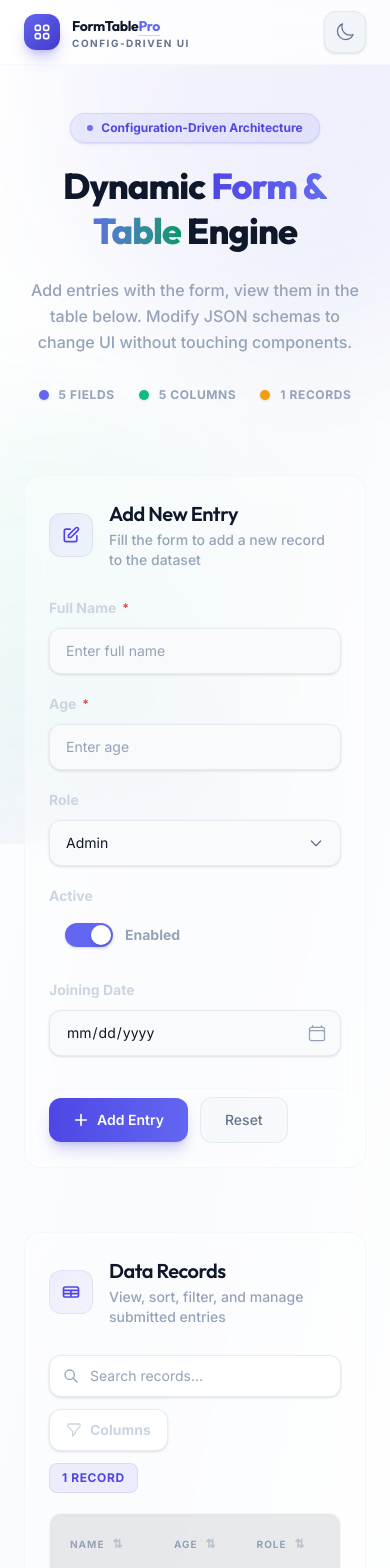
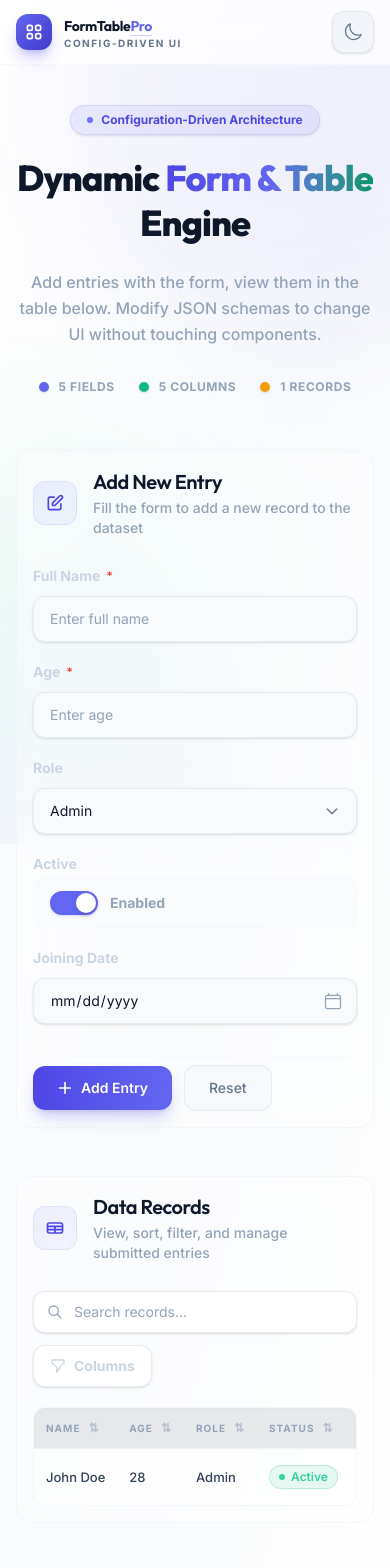
Before and after one commit to Suraj231194/Catalys-Dynamic-Form-Table-Engine, a React (Vite) app: page / in a window 390 px wide. Shown: the top 1568 px of the page. Built offline with nearby package versions, Linux system fonts and the light colour scheme.

Commit message:
feat: Enhance responsiveness across the application and fix table horizontal scrolling for mobile view

```diff
--- a/src/components/Form/FormField.tsx
+++ b/src/components/Form/FormField.tsx
@@ -157,7 +157,7 @@ export function FormField({
 
       case 'checkbox':
         return (
-          <div className="w-full h-[50px] px-4 flex items-center bg-surface-900 rounded-xl bg-transparent dark:bg-transparent">
+          <div className="w-full min-h-[50px] py-2 px-4 flex items-center bg-surface-900/50 rounded-xl border border-surface-800/50 dark:border-transparent">
             <label htmlFor={fieldId} className="inline-flex items-center gap-3 cursor-pointer group select-none">
               <button
                 id={fieldId}
@@ -234,7 +234,7 @@ export function FormField({
   return (
     <div className="space-y-2.5">
       {field.type !== 'checkbox' ? (
-        <label htmlFor={fieldId} className="flex items-center gap-1.5 text-sm font-bold text-surface-600 dark:text-surface-300 transition-colors">
+        <label htmlFor={fieldId} className="flex items-center flex-wrap gap-1.5 text-sm font-bold text-surface-600 dark:text-surface-300 transition-colors">
           {field.label}
           {field.required && <span className="text-danger-500 dark:text-danger-400 text-xs">*</span>}
         </label>
@@ -248,15 +248,15 @@ export function FormField({
       {renderInput()}
 
       {hasError && (
-        <p className="flex items-center gap-1.5 text-xs font-medium text-danger-500 dark:text-danger-400 mt-1.5 animate-in slide-in-from-top-1">
-          <svg className="w-3.5 h-3.5 shrink-0" fill="currentColor" viewBox="0 0 20 20">
+        <p className="flex items-start gap-1.5 text-xs font-medium text-danger-500 dark:text-danger-400 mt-1.5 animate-in slide-in-from-top-1 leading-relaxed">
+          <svg className="w-3.5 h-3.5 shrink-0 mt-0.5" fill="currentColor" viewBox="0 0 20 20">
             <path
               fillRule="evenodd"
               d="M18 10a8 8 0 11-16 0 8 8 0 0116 0zm-7 4a1 1 0 11-2 0 1 1 0 012 0zm-1-9a1 1 0 00-1 1v4a1 1 0 102 0V6a1 1 0 00-1-1z"
               clipRule="evenodd"
             />
           </svg>
-          {error}
+          <span className="flex-1">{error}</span>
         </p>
       )}
     </div>
--- a/src/components/Layout/Layout.tsx
+++ b/src/components/Layout/Layout.tsx
@@ -17,7 +17,7 @@ export function Layout({ children }: LayoutProps) {
 
       {/* Header */}
       <header className="sticky top-0 z-50 border-b border-surface-800/60 bg-surface-950/80 backdrop-blur-xl">
-        <div className="max-w-6xl mx-auto px-6 lg:px-8">
+        <div className="max-w-6xl mx-auto px-4 sm:px-6 lg:px-8">
           <div className="flex items-center justify-between h-16">
             <div className="flex items-center gap-3">
               <div className="flex items-center justify-center w-9 h-9 rounded-xl bg-gradient-to-br from-primary-500 to-primary-700 shadow-lg shadow-primary-600/30">
@@ -47,13 +47,13 @@ export function Layout({ children }: LayoutProps) {
       </header>
 
       {/* Main Content */}
-      <main className="relative max-w-6xl mx-auto px-6 lg:px-8 py-10 space-y-16">
+      <main className="relative max-w-6xl mx-auto px-4 sm:px-6 lg:px-8 py-8 md:py-10 space-y-12 md:space-y-16">
         {children}
       </main>
 
       {/* Footer */}
       <footer className="relative border-t border-surface-800/50 mt-12 bg-surface-950/30 backdrop-blur-sm">
-        <div className="max-w-6xl mx-auto px-6 lg:px-8 py-8">
+        <div className="max-w-6xl mx-auto px-4 sm:px-6 lg:px-8 py-8">
           <div className="flex flex-col sm:flex-row items-center justify-between gap-4 text-[11px] text-surface-400">
             <p className="font-medium">Built with React 19 · TypeScript · TailwindCSS 4 · TanStack Table</p>
             <div className="flex items-center gap-4">
--- a/src/components/Table/DataTable.tsx
+++ b/src/components/Table/DataTable.tsx
@@ -122,7 +122,7 @@ export function DataTable({ config, data, onDeleteRow }: DataTableProps) {
         <div className="relative">
           <button
             onClick={() => setShowColumnMenu(!showColumnMenu)}
-            className="inline-flex items-center gap-2 px-4 py-2.5 rounded-xl bg-surface-950 dark:bg-surface-800/70 border border-surface-700/80 text-surface-600 dark:text-surface-300 text-sm font-bold hover:bg-surface-100 dark:hover:bg-surface-700/70 hover:text-surface-50 dark:hover:text-white hover:border-surface-600 transition-all duration-200 cursor-pointer shadow-sm dark:shadow-none"
+            className="w-full sm:w-auto inline-flex items-center justify-center gap-2 px-4 py-2.5 rounded-xl bg-surface-950 dark:bg-surface-800/70 border border-surface-700/80 text-surface-600 dark:text-surface-300 text-sm font-bold hover:bg-surface-100 dark:hover:bg-surface-700/70 hover:text-surface-50 dark:hover:text-white hover:border-surface-600 transition-all duration-200 cursor-pointer shadow-sm dark:shadow-none"
           >
             <svg className="w-4 h-4" fill="none" viewBox="0 0 24 24" stroke="currentColor" strokeWidth={2}>
               <path strokeLinecap="round" strokeLinejoin="round" d="M3 4a1 1 0 011-1h16a1 1 0 011 1v2.586a1 1 0 01-.293.707l-6.414 6.414a1 1 0 00-.293.707V17l-4 4v-6.586a1 1 0 00-.293-.707L3.293 7.293A1 1 0 013 6.586V4z" />
@@ -160,14 +160,14 @@ export function DataTable({ config, data, onDeleteRow }: DataTableProps) {
         </div>
 
         {/* Record count */}
-        <div className="px-3 py-1.5 rounded-lg bg-primary-500/10 text-primary-600 dark:text-primary-300 text-xs font-black border border-primary-500/15 uppercase tracking-wider">
+        <div className="hidden sm:block px-3 py-1.5 rounded-lg bg-primary-500/10 text-primary-600 dark:text-primary-300 text-xs font-black border border-primary-500/15 uppercase tracking-wider">
           {table.getFilteredRowModel().rows.length} {table.getFilteredRowModel().rows.length !== 1 ? 'Records' : 'Record'}
         </div>
       </div>
 
       {/* Table */}
       <div className="overflow-x-auto rounded-xl border border-surface-800/80 bg-surface-950/30 dark:bg-surface-900/30 backdrop-blur-sm shadow-inner shadow-black/[0.02]">
-        <table className="w-full text-sm">
+        <table className="w-full min-w-max text-sm">
           <thead>
             {table.getHeaderGroups().map((headerGroup) => (
               <tr key={headerGroup.id} className="border-b border-surface-800/80">
@@ -175,7 +175,7 @@ export function DataTable({ config, data, onDeleteRow }: DataTableProps) {
                   <th
                     key={header.id}
                     onClick={header.column.getCanSort() ? header.column.getToggleSortingHandler() : undefined}
-                    className={`px-5 py-4 text-left text-[10px] font-black uppercase tracking-[0.1em] text-surface-500 dark:text-surface-400 bg-surface-100/10 dark:bg-surface-900/60 ${
+                    className={`px-3 py-3 md:px-5 md:py-4 text-left text-[10px] font-black uppercase tracking-[0.1em] text-surface-500 dark:text-surface-400 bg-surface-100/10 dark:bg-surface-900/60 whitespace-nowrap ${
                       header.column.getCanSort() ? 'cursor-pointer select-none hover:text-primary-600 dark:hover:text-surface-200 transition-colors' : ''
                     }`}
                   >
@@ -213,7 +213,7 @@ export function DataTable({ config, data, onDeleteRow }: DataTableProps) {
               table.getRowModel().rows.map((row) => (
                 <tr key={row.id} className="hover:bg-surface-100/50 dark:hover:bg-surface-800/30 transition-all duration-150 group">
                   {row.getVisibleCells().map((cell) => (
-                    <td key={cell.id} className="px-5 py-4 text-surface-200 dark:text-surface-200 whitespace-nowrap font-medium text-sm transition-colors group-hover:text-surface-50">
+                    <td key={cell.id} className="px-3 py-3 md:px-5 md:py-4 text-surface-200 dark:text-surface-200 whitespace-nowrap font-medium text-[13px] md:text-sm transition-colors group-hover:text-surface-50">
                       {flexRender(cell.column.columnDef.cell, cell.getContext())}
                     </td>
                   ))}
--- a/src/components/UI/SectionCard.tsx
+++ b/src/components/UI/SectionCard.tsx
@@ -9,7 +9,7 @@ interface SectionCardProps {
 
 export function SectionCard({ title, subtitle, icon, children }: SectionCardProps) {
   return (
-    <section className="rounded-2xl border border-surface-800/80 dark:border-surface-800/70 bg-surface-950/40 dark:bg-surface-900/50 backdrop-blur-md p-6 md:p-8 shadow-xl shadow-surface-950/5 dark:shadow-black/20 transition-all duration-300 hover:border-primary-500/30">
+    <section className="rounded-2xl border border-surface-800/80 dark:border-surface-800/70 bg-surface-950/40 dark:bg-surface-900/50 backdrop-blur-md p-4 sm:p-6 md:p-8 shadow-xl shadow-surface-950/5 dark:shadow-black/20 transition-all duration-300 hover:border-primary-500/30">
       <div className="flex items-center gap-4 mb-7">
         {icon && (
           <div className="flex items-center justify-center w-11 h-11 rounded-xl bg-gradient-to-br from-primary-500/10 to-primary-600/5 text-primary-600 dark:text-primary-400 border border-primary-500/10 shrink-0">
```
